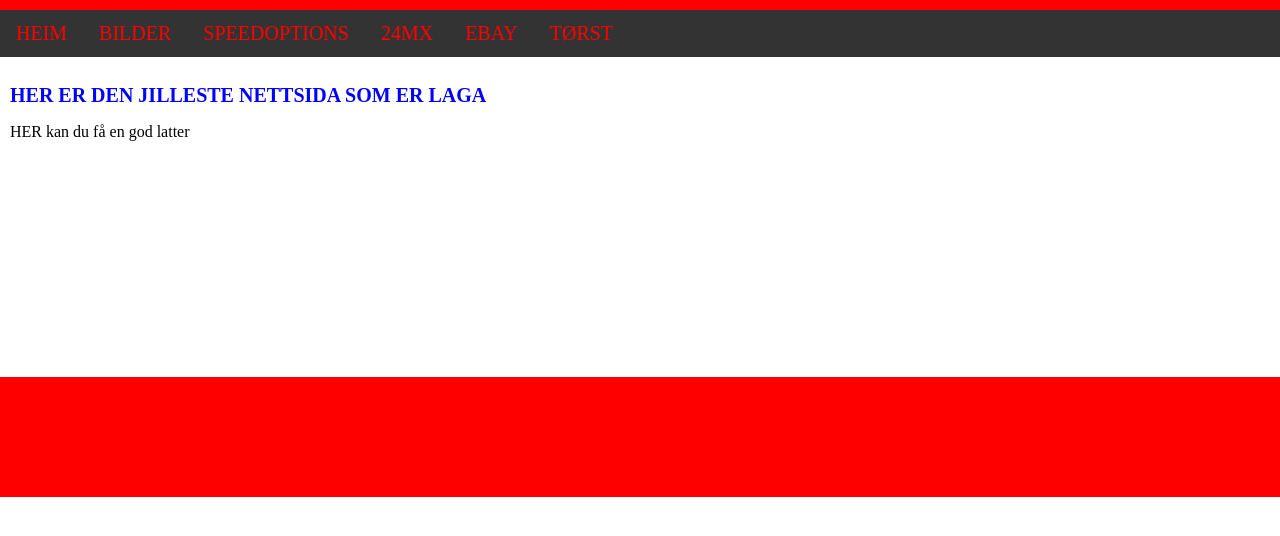
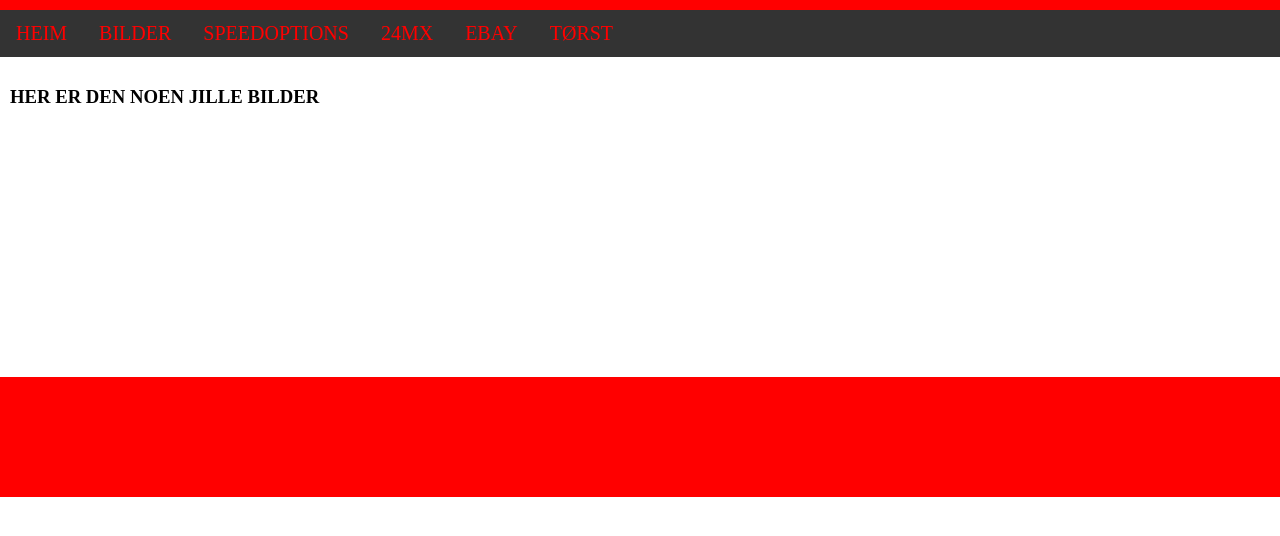
Before and after one commit to AndersErlandsen/Andyvolvo.github, a plain HTML site: page bilder.html in a window 1280 px wide. Shown: the part 100-636 px from the top of the page. Drawn offline with Linux system fonts and the light colour scheme.

Commit message:
Update bilder.html

```diff
--- a/bilder.html
+++ b/bilder.html
@@ -1,3 +1,5 @@
+
+
 
 <html>
 <head>
@@ -5,7 +7,6 @@
     <title></title>
 
 <style>
-
     body{
         background-color: white;
         margin: 0px;
@@ -24,7 +25,6 @@
        font-size:20px;
     }
 
-
     h5{
        color:#A9A9A9;
        text-align: left;
@@ -41,7 +41,6 @@
         text-align: center;
         padding: 05px;
     }
-
 
     .content{
         background-color:;
@@ -61,7 +60,6 @@
   text-decoration:;
 }
 
-
     a:link{
       text-decoration:none;
       float:left;
@@ -71,7 +69,6 @@
       text-align: center;
       padding: 12px 16px;
     }
-
 
     a:hover{
         color:white;
@@ -102,9 +99,9 @@
     </div>
 
     <div class="content">
-    <h2>HER ER DEN JILLESTE NETTSIDA SOM ER LAGA</h2>
+    <h3>HER ER DEN NOEN JILLE BILDER</h3>
 
-   HER kan du få en god latter
+
 
     </div>
 
```
